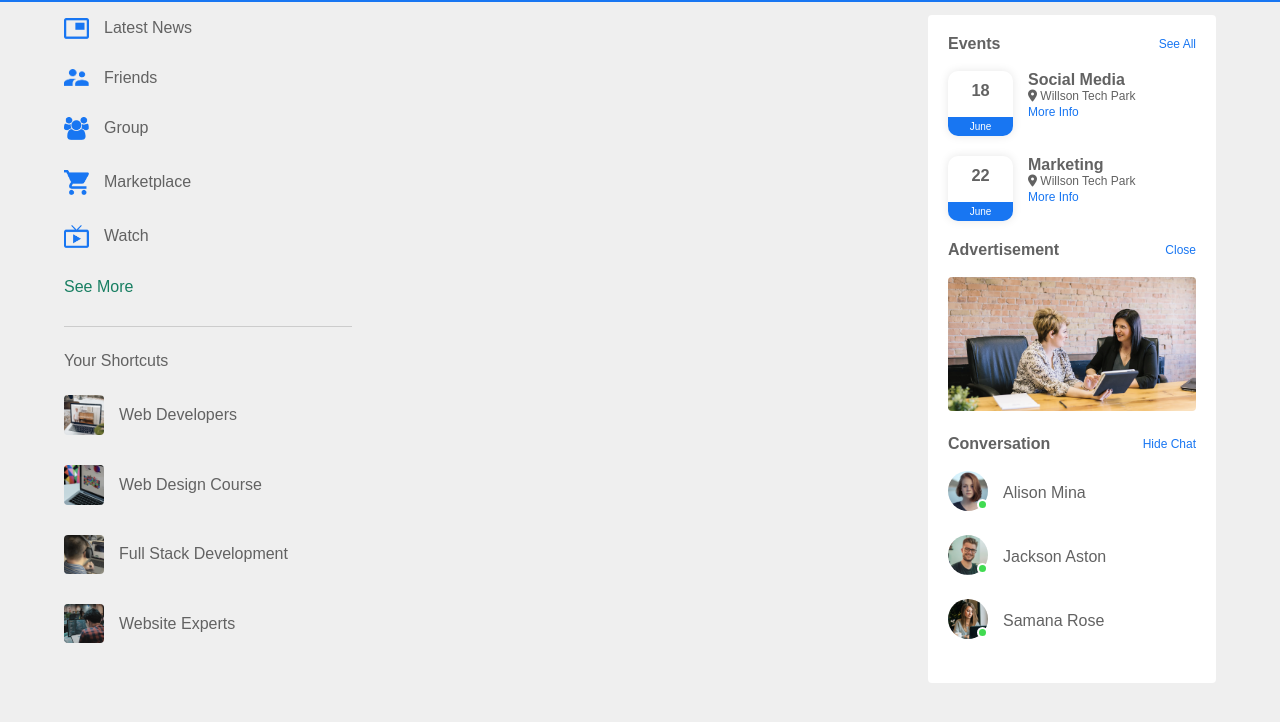
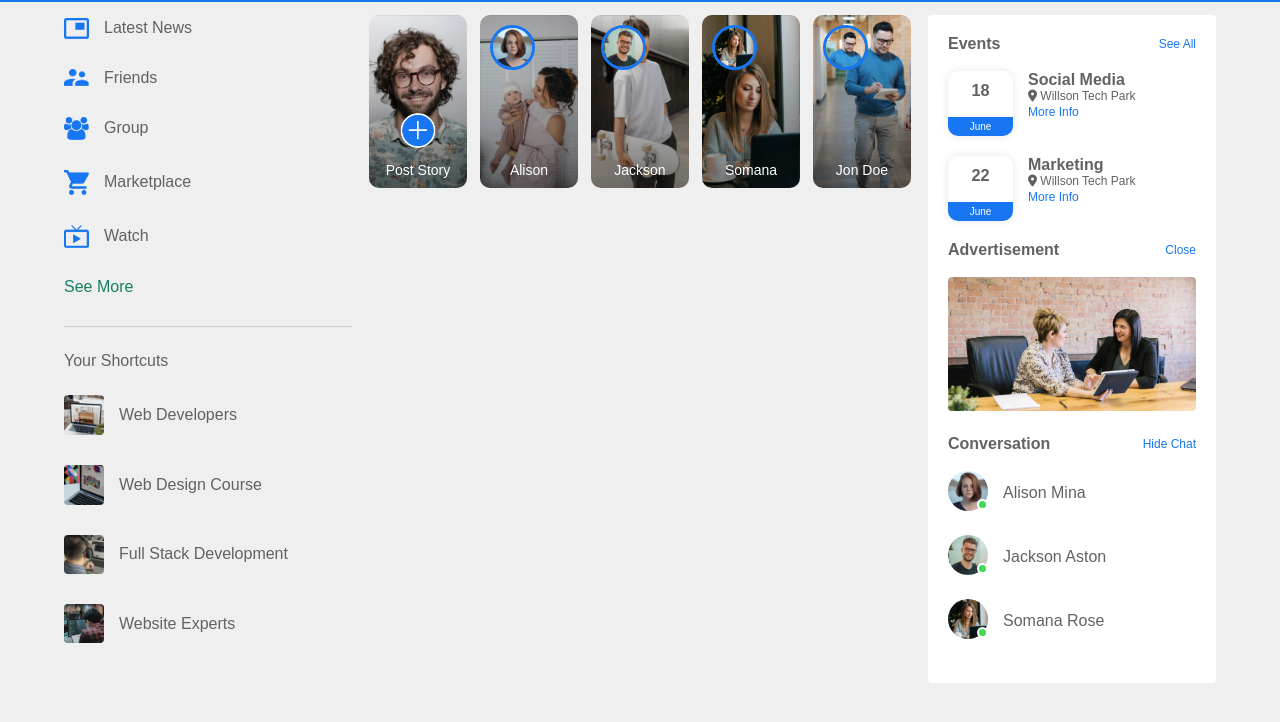
Before and after one commit to jatin-dua/socialbook, a plain HTML site: page index.html in a window 1280 px wide. Shown: the part 52-774 px from the top of the page. Drawn offline with Linux system fonts and the light colour scheme.

Commit message:
feat: Add story gallery

```diff
--- a/index.html
+++ b/index.html
@@ -53,7 +53,30 @@
         </div>
 
         <!-- main-content -->
-        <div class="main-content"></div>
+        <div class="main-content">
+            <div class="story-gallery">
+                <div class="story story1">
+                    <img src="images/upload.png" alt="">
+                    <p>Post Story</p>
+                </div>
+                <div class="story story2">
+                    <img src="images/member-1.png" alt="">
+                    <p>Alison</p>
+                </div>
+                <div class="story story3">
+                    <img src="images/member-2.png" alt="">
+                    <p>Jackson</p>
+                </div>
+                <div class="story story4">
+                    <img src="images/member-3.png" alt="">
+                    <p>Somana</p>
+                </div>
+                <div class="story story5">
+                    <img src="images/member-4.png" alt="">
+                    <p>Jon Doe</p>
+                </div>
+            </div>
+        </div>
 
         <!-- right-sidebar -->
         <div class="right-sidebar">
@@ -111,7 +134,7 @@
                 <div class="online">
                     <img src="images/member-3.png" alt="">
                 </div>
-                <p>Samana Rose</p>
+                <p>Somana Rose</p>
             </div>
 
         </div>
--- a/style.css
+++ b/style.css
@@ -234,3 +234,65 @@ nav {
     top: unset;
     bottom: 5px;
 }
+
+.story-gallery {
+    display: flex;
+    justify-content: space-between;
+    margin-bottom: 20px;
+}
+
+.story {
+    flex-basis: 18%;
+    padding-top: 32%;
+    position: relative;
+    background-position: center;
+    background-size: cover;
+    border-radius: 10px;
+}
+
+.story img {
+    position: absolute;
+    width: 45px;
+    border-radius: 50%;
+    top: 10px;
+    left: 10px;
+    border: 3px solid #1876f2;
+}
+
+.story p {
+    position: absolute;
+    bottom: 10px;
+    width: 100%;
+    text-align: center;
+    color: #fff;
+    font-size: 14px;
+}
+
+.story1 {
+    background-image: linear-gradient(transparent, rgba(0, 0, 0, 0.5)), url(images/status-1.png);
+}
+
+.story2 {
+    background-image: linear-gradient(transparent, rgba(0, 0, 0, 0.5)), url(images/status-2.png);
+}
+
+.story3 {
+    background-image: linear-gradient(transparent, rgba(0, 0, 0, 0.5)), url(images/status-3.png);
+}
+
+.story4 {
+    background-image: linear-gradient(transparent, rgba(0, 0, 0, 0.5)), url(images/status-4.png);
+}
+
+.story5 {
+    background-image: linear-gradient(transparent, rgba(0, 0, 0, 0.5)), url(images/status-5.png);
+}
+
+.story.story1 img {
+    top: unset;
+    left: 50%;
+    bottom: 40px;
+    transform: translateX(-50%);
+    border: 0;
+    width: 35px;
+}
```
